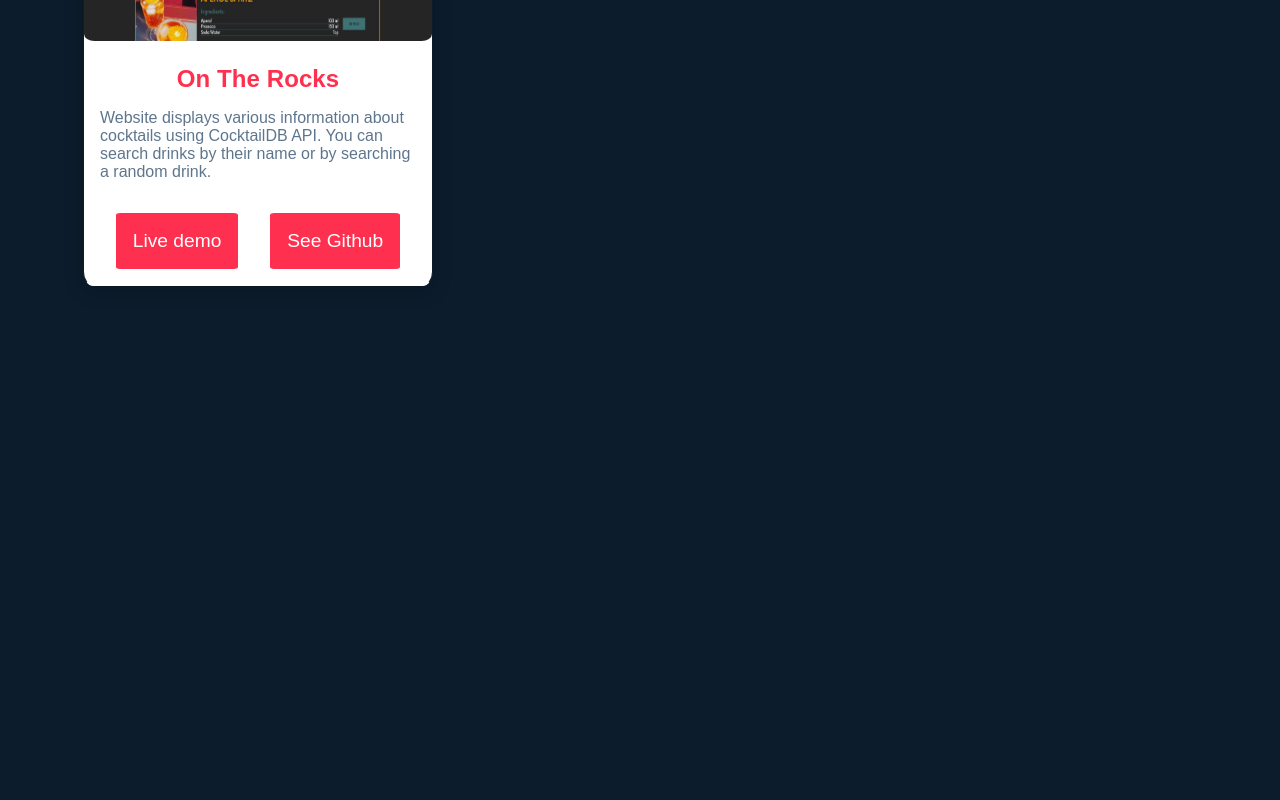
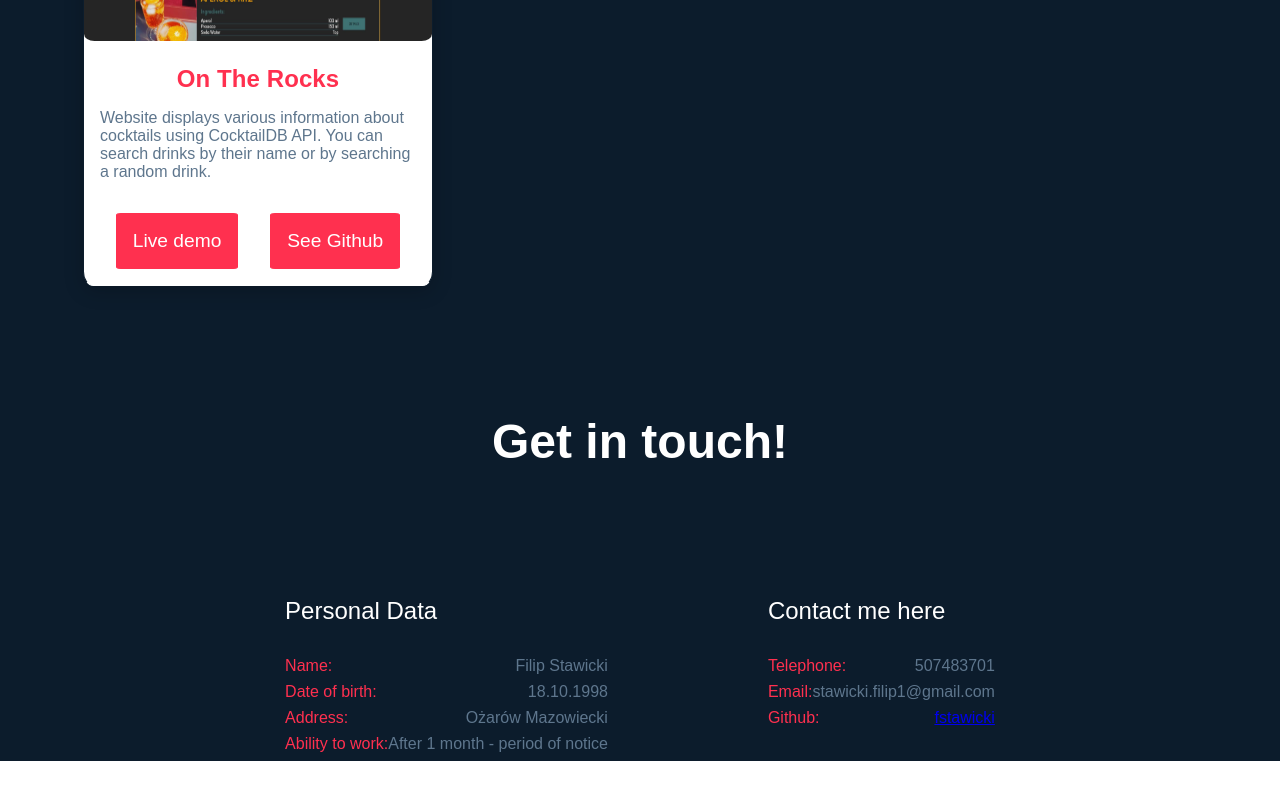
Before and after one commit to fstawicki/fstawicki_portfolio, a React (Create React App) app: page / in a window 1280 px wide. Shown: the part 3364-4164 px from the top of the page. After the commit the page ends 4125 px from the top, so only its background shows below. Built offline with nearby package versions, Linux system fonts and the light colour scheme.

Commit message:
working on contact component

```diff
--- a/src/components/Contact.jsx
+++ b/src/components/Contact.jsx
@@ -4,9 +4,30 @@ import { StyledContact } from './styles/Contact.styled'
 const Contact = () => {
   return (
     <StyledContact>
-
+      <h3 className='color-white'>Get in touch!</h3>
+      <div className="wrapper">
+        <div className="flexDiv">
+          <div className="contactDiv">
+            <p className='color-white'>Personal Data</p>
+            <ul>
+              <li><span className='color-accent'>Name: </span>Filip Stawicki</li>
+              <li><span className='color-accent'>Date of birth: </span>18.10.1998</li>
+              <li><span className='color-accent'>Address: </span>Ożarów Mazowiecki</li>
+              <li><span className='color-accent'>Ability to work: </span> After 1 month - period of notice</li>
+            </ul>
+          </div>
+          <div className="linksDiv">
+            <p className='color-white'>Contact me here</p>
+            <ul className="links">
+              <li><span className='color-accent'>Telephone: </span>507483701</li>
+              <li><span className='color-accent'>Email: </span>stawicki.filip1@gmail.com</li>
+              <li><span className='color-accent'>Github: </span><a href="https://github.com/fstawicki">fstawicki</a></li>
+            </ul>
+          </div>
+        </div>
+      </div>
     </StyledContact>
   )
 }
 
-export default Contact
+export default Contact;
--- a/src/components/styles/Contact.styled.jsx
+++ b/src/components/styles/Contact.styled.jsx
@@ -2,8 +2,53 @@ import styled from "styled-components";
 
 export const StyledContact = styled.div`
 
-height: 100vh;
 background-color: ${({theme}) => theme.bgcolor};
+
+.color-white{
+    color: white;
+}
+
+.color-accent{
+    color: ${({theme}) => theme.accent};
+}
+
+ul{
+    list-style: none;
+}
+
+h3{
+    font-size: 3rem;
+    text-align: center;
+    padding: 8rem 0;
+}
+
+.wrapper{
+    display: flex;
+    justify-content: center;
+    align-items: center;
+}
+
+.flexDiv{
+    display: flex;
+
+}
+
+.flexDiv p{
+    margin-bottom: 2rem;
+    font-size: 1.5rem;
+}
+
+.flexDiv li{
+    display: flex;
+    justify-content: space-between;
+    margin-bottom: 0.5rem;
+    color: ${({theme}) => theme.greytext};
+}
+
+.linksDiv{
+    margin-left: 10rem;
+}
+
 
 
 `
```
